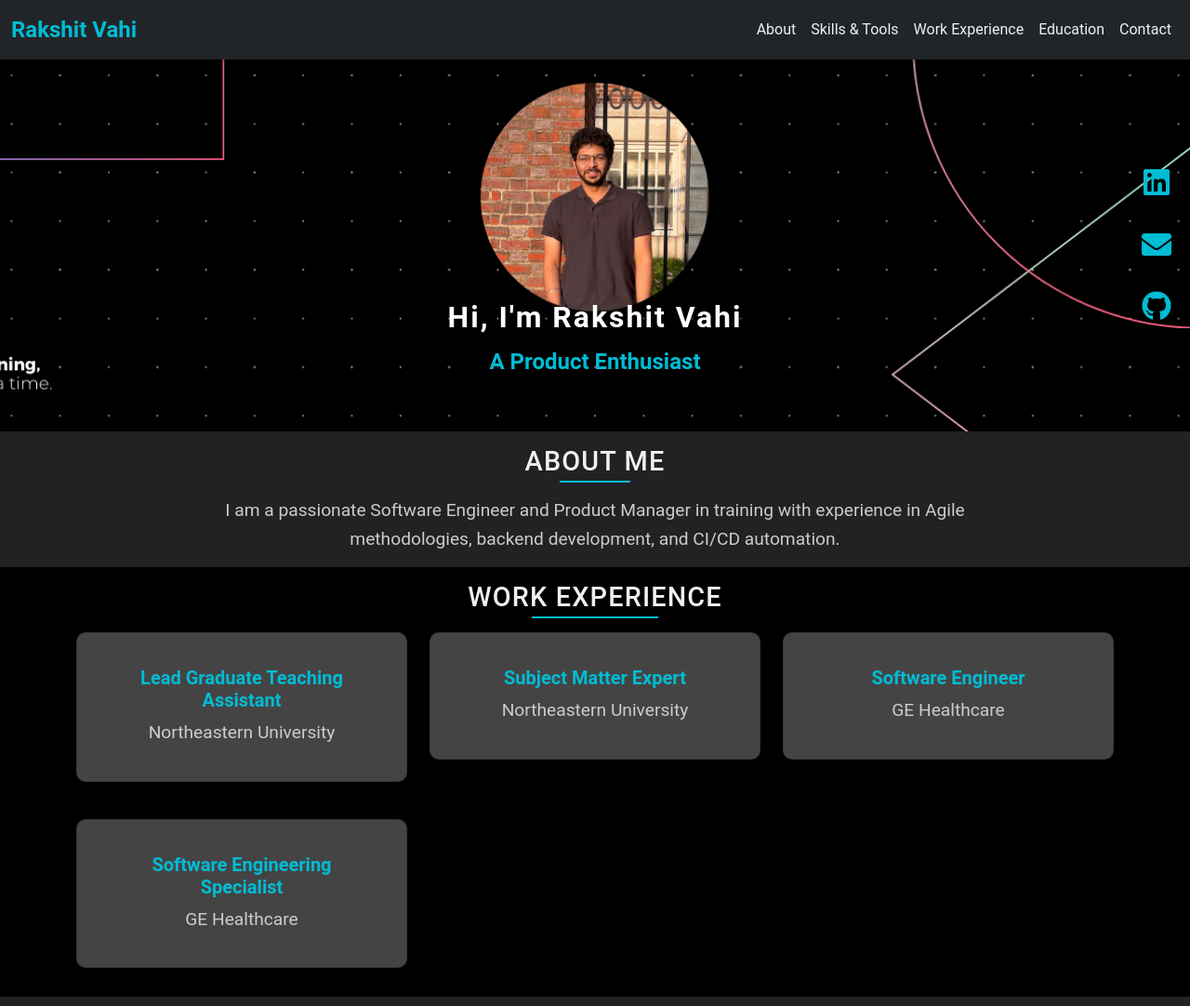
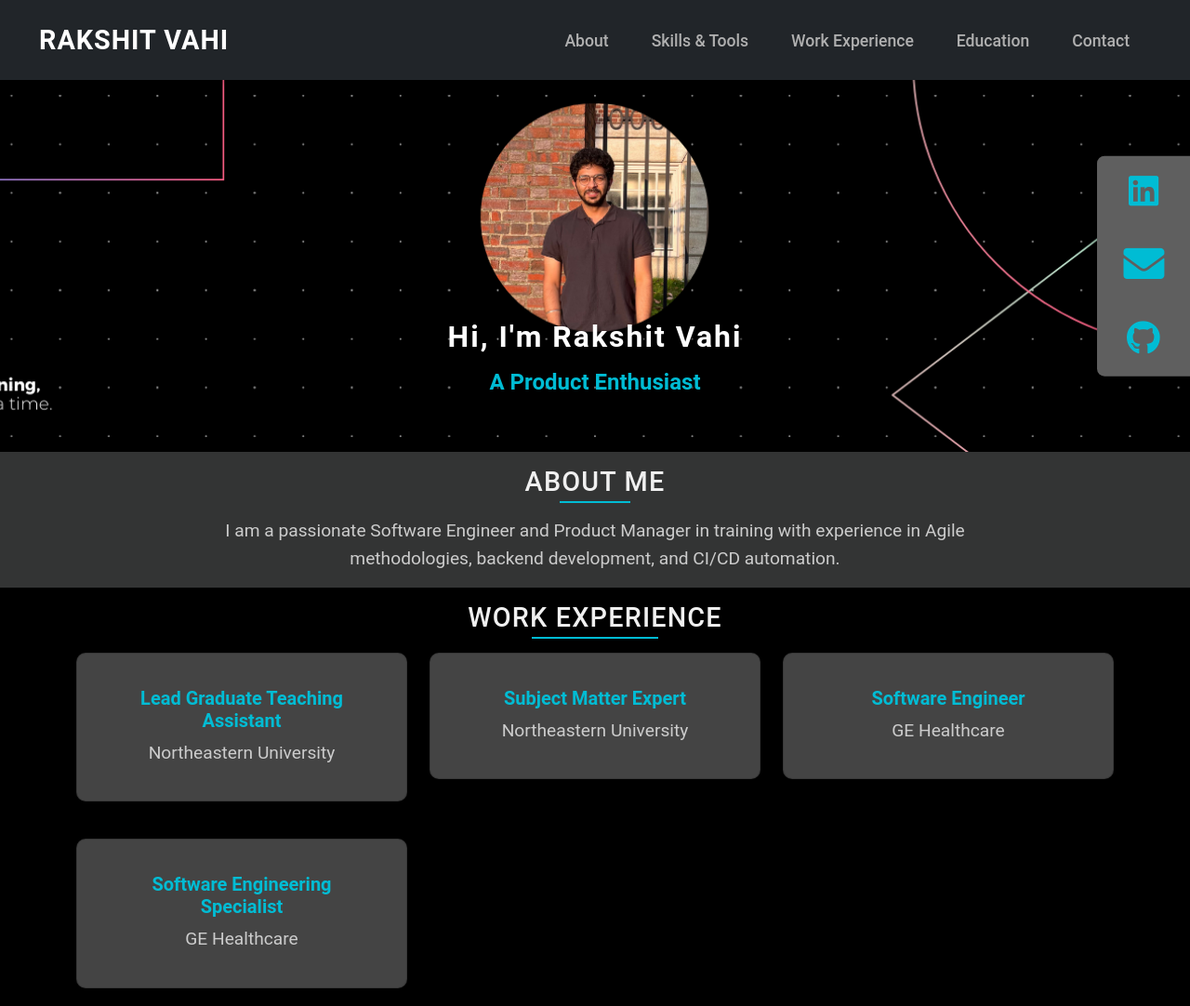
Before and after one commit to Rakshitvahi/portfolio-website, a plain HTML site: page index.html in a window 1280 px wide. Shown: the top 1082 px of the page at 93% size. Drawn offline with nearby package versions, Linux system fonts and the light colour scheme.

Commit message:
Added Social Bar and updated Nav bar

```diff
--- a/index.html
+++ b/index.html
@@ -48,14 +48,14 @@
       <p id="typing-text"></p>
     </div>
     <!-- Contact Icons on the Hero -->
-  <div class="hero-contact-icons">
-    <a href="https://linkedin.com/in/rakshit-vahi" target="_blank" class="contact-icon">
+    <div class="social-bar">
+      <a href="https://linkedin.com/in/rakshit-vahi" target="_blank" class="social-icon">
         <i class="fab fa-linkedin"></i>
       </a>
-    <a href="mailto:vahi.r@northeastern.edu" class="contact-icon">
+      <a href="mailto:vahi.r@northeastern.edu" class="social-icon">
         <i class="fas fa-envelope"></i>
       </a>
-    <a href="https://github.com/RakshitVahi" target="_blank" class="contact-icon">
+      <a href="https://github.com/RakshitVahi" target="_blank" class="social-icon">
         <i class="fab fa-github"></i>
       </a>
     </div>
--- a/styles.css
+++ b/styles.css
@@ -1,24 +1,43 @@
 /* Navbar */
 .navbar {
-  box-shadow: 0 2px 5px rgba(0, 0, 0, 0.2); /* Add a subtle shadow */
+  display: flex;
+  justify-content: space-between;
+  align-items: center;
+  padding: 15px 30px;
+  background-color: #1e1e1e; /* Dark background for the navbar */
+  position: sticky;
+  top: 0;
+  z-index: 1000;
+  box-shadow: 0 4px 6px rgba(0, 0, 0, 0.1); /* Subtle shadow */
 }
 
+/* Styling for the top-left name */
 .navbar-brand {
-  font-size: 1.5rem;
-  font-weight: bold;
-  color: #00bcd4 !important; /* Highlighted brand color */
+  font-size: 1.8rem; /* Bigger font size */
+  font-weight: 700; /* Bold text */
+  color: #ffffff; /* White color */
+  letter-spacing: 1px; /* Slight spacing between letters */
+  text-transform: uppercase; /* All caps */
+  transition: color 0.3s ease; /* Smooth hover effect */
+}
+.navbar-brand:hover {
+  color: #00bcd4; /* Change color on hover to the accent color */
+  text-shadow: 0px 0px 10px rgba(0, 188, 212, 0.7); /* Subtle glowing effect */
 }
 
 .navbar-nav .nav-link {
-  font-size: 1rem;
-  padding: 8px 15px;
-  color: #f0f0f0 !important; /* Ensure text color is white */
-  transition: color 0.3s, background-color 0.3s; /* Add smooth transitions */
+  margin: 0 15px;
+  color: #b0b0b0; /* Subtle gray color for links */
+  font-size: 1.1rem;
+  font-weight: 500;
+  text-decoration: none; /* Remove underline */
+  transition: color 0.3s ease, border-bottom 0.3s ease; /* Smooth hover effects */
+  padding-bottom: 5px; /* Space for underline effect */
 }
 
 .navbar-nav .nav-link:hover {
-  background-color: #00bcd4; /* Highlight background on hover */
-  color: #1e1e1e !important; /* Invert text color on hover */
+  color: #ffffff; /* Change to white on hover */
+  border-bottom: 2px solid #00bcd4; /* Underline effect */
 }
 
 .navbar-toggler {
@@ -49,7 +68,7 @@ section {
 }
 
 section:nth-child(odd) {
-  background-color: #222; /* Darker background for odd sections */
+  background-color: #333434; /* Darker background for odd sections */
 }
 
 section:nth-child(even) {
@@ -57,11 +76,11 @@ section:nth-child(even) {
 }
 
 body {
-  font-family: 'Roboto', sans-serif; /* Elegant modern font */
+  font-family: 'Roboto', sans-serif; /* Elegant modern font*/
   line-height: 1.6;
   color: #f0f0f0;
   margin: 0;
-  background-color: #000; /* Black background for the entire page */
+  background-color: #000; /* Black background for the entire page*/
 }
 /* Hero Section */
 .hero {
@@ -98,40 +117,6 @@ body {
   animation: fadeIn 2s ease-in-out;
 }
 
-/* Contact Icons on the Hero */
-.hero-contact-icons {
-  position: absolute;
-  top: 50%;
-  right: 20px; /* Adjust spacing from the right */
-  transform: translateY(-50%); /* Center vertically */
-  display: flex;
-  flex-direction: column;
-  gap: 15px; /* Space between icons */
-  z-index: 3; /* Ensure it's above the hero background */
-}
-
-.contact-icon {
-  font-size: 2rem;
-  color: #00bcd4;
-  text-decoration: none;
-  transition: transform 0.3s ease, color 0.3s ease;
-}
-
-.contact-icon:hover {
-  transform: scale(1.2); /* Enlarge icon slightly on hover */
-  color: #f0f0f0; /* Change color on hover */
-}
-
-/* Responsive Design */
-@media (max-width: 768px) {
-  .hero-contact-icons {
-    right: 10px; /* Adjust spacing for smaller screens */
-  }
-
-  .contact-icon {
-    font-size: 1.5rem; /* Smaller icons on mobile */
-  }
-}
 /*-------------------------------------------------*/
 
 /* Section Headings */
@@ -302,3 +287,55 @@ section p {
     justify-content: center;
   }
 }
+
+/* Social Bar */
+.social-bar {
+  position: absolute; /* Attach to the hero */
+  right: 0; /* Stick to the right margin */
+  top: 50%; /* Center vertically */
+  transform: translateY(-50%); /* Adjust for exact vertical center */
+  width: 100px; /* Set a width for the bar */
+  background-color: #5f5f5f; /* Light background color */
+  border-radius: 8px 0 0 8px; /* Rounded edges on the left */
+  box-shadow: -5px 0 10px rgba(0, 0, 0, 0.2); /* Subtle shadow */
+  padding: 0px 5px; /* Space around the icons */
+  display: flex;
+  flex-direction: column; /* Stack icons vertically */
+  align-items: center; /* Center icons horizontally */
+}
+
+/* Social Media Icons */
+.social-icon {
+  display: block; /* Stack vertically */
+  margin: 10px 0; /* Spacing between icons */
+  color: #00bcd4; /* Icon color */
+  font-size: 2.3rem; /* Icon size */
+  text-align: center;
+  transition: transform 0.3s ease, color 0.3s ease;
+  animation: pop-up 1s ease infinite;
+}
+/* Add delays for each button to pop up sequentially */
+.social-icon:nth-child(1) {
+  animation-delay: 0s; /* No delay for the first icon */
+}
+.social-icon:nth-child(2) {
+  animation-delay: 0.5s; /* Half-second delay for the second icon */
+}
+.social-icon:nth-child(3) {
+  animation-delay: 1s; /* One-second delay for the third icon */
+}
+
+.social-icon:hover {
+  transform: scale(1.3); /* Slight enlargement on hover */
+  animation: none;
+  color: #ff9900; /* Hover color */
+}
+
+@keyframes pop-up {
+  0%, 100% {
+    transform: scale(1); /* Original size */
+  }
+  50% {
+    transform: scale(1.2); /* Slightly larger size */
+  }
+}
```
Lines whose indentation alone changed are shown as unchanged.
